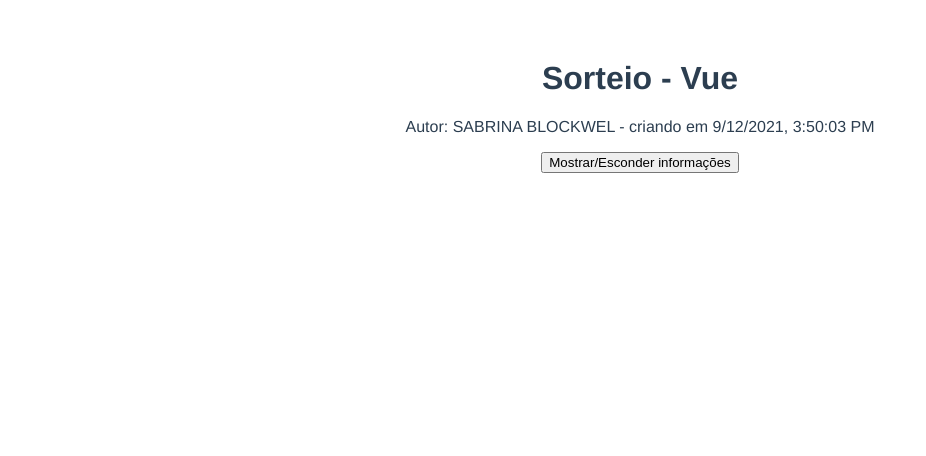
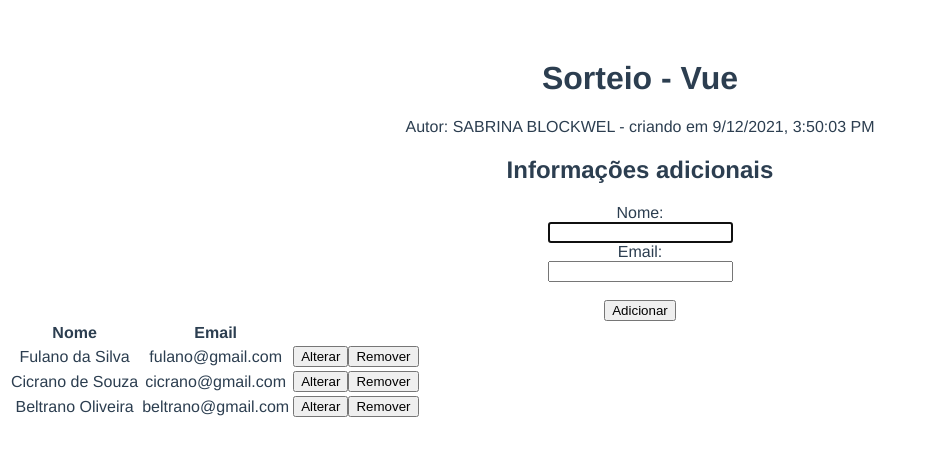
Before and after one commit to sblockwel/sorteio-app, a Vue app: page / in a window 1280 px wide. Shown: the top 456 px of the page, without its empty margins (0-926 px from the left). Built offline with nearby package versions, Linux system fonts and the light colour scheme.

Commit message:
Update App.vue

```diff
--- a/src/App.vue
+++ b/src/App.vue
@@ -1,101 +1,87 @@
 <template>
   <div>
     <h1>Sorteio - Vue</h1>
-    <p :title="informacao">Autor: {{autor.toUpperCase()}} - {{criacao}}</p>
+    <p :title="informacao">Autor: {{ autor.toUpperCase() }} - {{ criacao }} </p>
 
-    <button @click="trocarInformacoes()">Mostrar/Esconder informações</button>
-    <div v-show="mostrarInformacoesComplementares">
-        <h2>Informações adicionais</h2>
+    <h2>Informações adicionais</h2>
 
-        <form @submit.prevent="adicionarProjeto">
-          <label for="nome"> Nome: </label><br/>
-          <input type="text" id="nome" autofocus required v-model="participante.nome"> <br/>
-          <label for="email"> Email: </label><br/>
-          <input type="email" id="email" required v-model="participante.email"> <br/><br/>
-          <input type="submit" value="Adicionar projeto" > <br/>
-        </form>
+    <form @submit.prevent="salvarParticipante">
+      <label for="nome"> Nome: </label><br />
+      <input type="text" id="nome" autofocus required v-model="participante.nome" />
+      <br />
+      <label for="email"> Email: </label><br />
+      <input type="email" id="email" required v-model="participante.email" />
+      <br /><br />
+      <input type="submit" :value="acao" />
+    </form>
 
-        <ul>
-           <li v-for="p in participantes" :key="p.nome">{{p.nome}} <button @click="remover(p)"> Remover</button> <button @click="alterar(p)"> Alterar</button> </li>
-        </ul>
+    <table>
+      <tr>
+        <th>Nome</th>
+        <th>Email</th>
+        <th></th>
+      </tr>
+      <tr v-for="(p, idx) in participantes" :key="p.nome" :class="{ 'alteracao': alteracaoIdx == idx }">
+        <td>{{ p.nome }}</td>
+        <td>{{ p.email }}</td>
+        <td>
+          <button @click="alterar(idx)">Alterar</button>
+          <button @click="remover(p)">Remover</button>
+        </td>
+      </tr>
+    </table>
 
-    </div>
   </div>
 </template>
 
 <script>
-
 export default {
   data() {
     return {
-      autor: 'Sabrina Blockwel',
-      criacao: 'criando em ' + new Date().toLocaleString(),
-      mostrarInformacoesComplementares: false,
+      autor: "Sabrina Blockwel",
+      criacao: "criando em " + new Date().toLocaleString(),
+      informacao: 'Posso colocar uma informação customizada',
       participantes: [
-        {nome: "Fulano da Silva", email: 100 },
-        {nome: "Cicrano de Souza", email: 80},
-        {nome: "Beltrano Oliveira", email: 200}
+        { nome: "Fulano da Silva", email: "fulano@gmail.com" },
+        { nome: "Cicrano de Souza", email: "cicrano@gmail.com" },
+        { nome: "Beltrano Oliveira", email: "beltrano@gmail.com" },
       ],
       participante: {
         nome: null,
-        email: 0
+        email: null
       },
-      isEdit: false,
+      alteracaoIdx: -1
     }
   },
   methods: {
-    trocarInformacoes() {
-      this.mostrarInformacoesComplementares = !this.mostrarInformacoesComplementares;
+    salvarParticipante() {
+      const participanteSalvar = Object.assign({}, this.participante)
+      if (this.alteracaoIdx > -1) {
+        this.participantes[this.alteracaoIdx] = participanteSalvar;
+      } else {
+        this.participantes.push(participanteSalvar)
+      }
+      this.reset()
     },
-    adicionarProjeto(){
-      /* --- primeira forma
-      this.projetos.push(
-        {
-          nome : this.projeto.nome,
-          tamanho : this.projeto.tamanho
-        }
-      )
-      this.projeto.nome = null
-      this.projeto.tamanho = 0
-      */
-
-      /* --- segunda forma*/
-      const projetoAdicionar = Object.assign({}, this.projeto)
-      this.projetos.push(projetoAdicionar)
-
-      this.projeto.nome = null
-      this.projeto.tamanho = 0
-
+    reset() {
+      this.participante.nome = null
+      this.participante.email = null
+      this.alteracaoIdx = -1
     },
-    remover(projetoParaRemover){
-      if(confirm("Excluir registro?")) {
-        /* ---Primeira forma
-        this.projetos.splice(this.projetos.indexOf(projetoParaRemover), 1)
-        */
-
-        /* --- Segunda forma*/
-        this.projetos = this.projetos.filter(p => p != projetoParaRemover)
+    remover(participanteParaRemover) {
+      if (confirm("Excluir registro?")) {
+        this.participantes = this.participantes.filter(p => p != participanteParaRemover)
+        this.reset()
       }
     },
-    alterar(projetoParaAlterar){
-      this.projetos = projetoParaAlterar;
-      this.isEdit = true;
-
-      /*exemplo da net
-      let projetos = this.contacts.map(contactMap => {
-                        if(contactMap.id == contact.id) {
-                            return contact;
-                        }
-
-                        return contactMap;
-                    });
-
-                    this.contacts = contacts;
-                    this.isEdit = false;
-
-                    localStorage.setItem('contactsApp', JSON.stringify(contacts));
-
-                    location.reload();*/
+    alterar(idx) {
+      this.participante = Object.assign({}, this.participantes[idx])
+      this.alteracaoIdx = idx
+    }
+  },
+  computed: {
+    acao() {
+      return this.alteracaoIdx > -1 ? "Alterar" : "Adicionar"
     }
   }
 }
@@ -110,4 +96,8 @@ export default {
   color: #2c3e50;
   margin-top: 60px;
 }
+
+.alteracao {
+  background-color: yellow;
+}
 </style>
```
